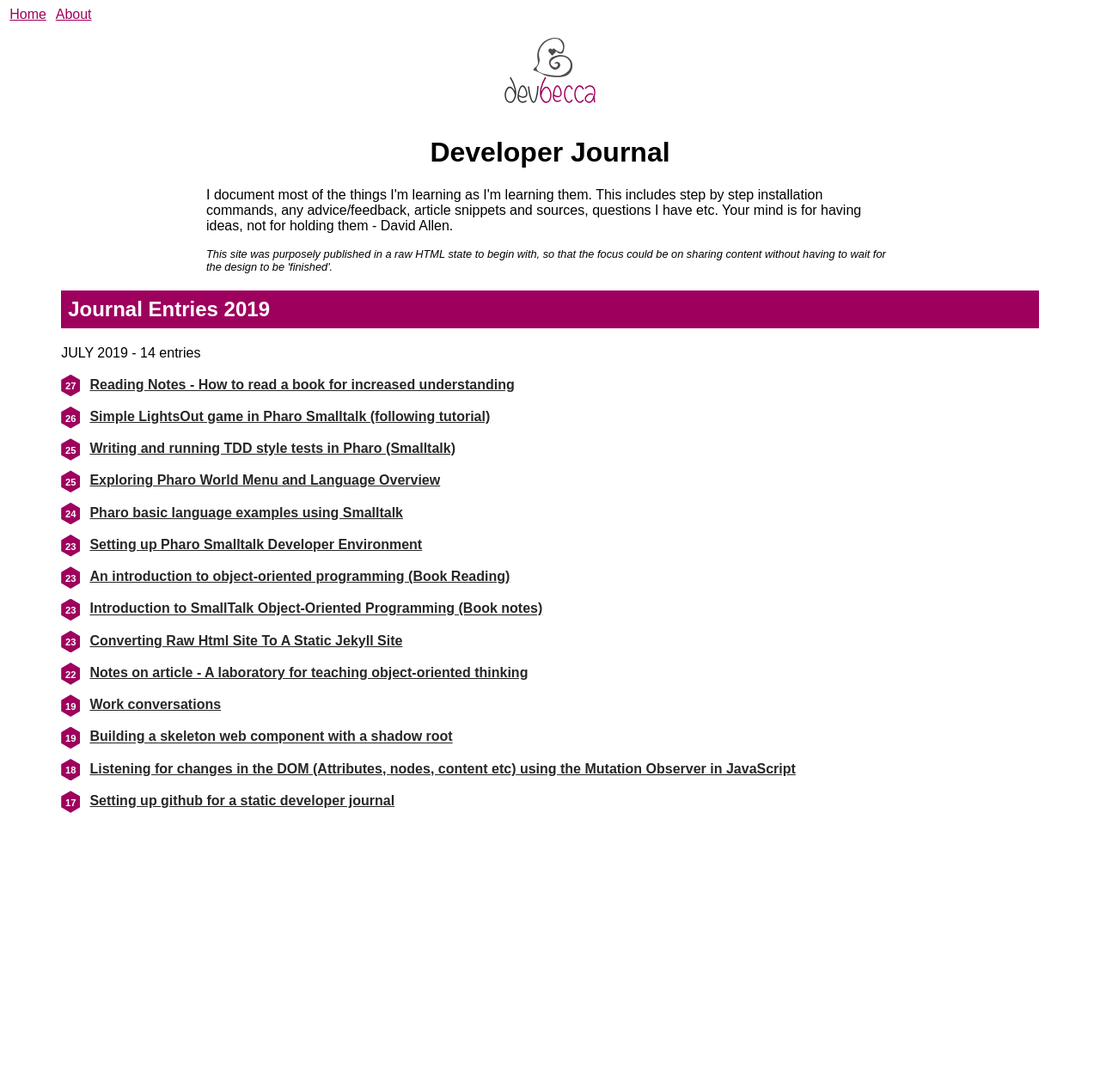
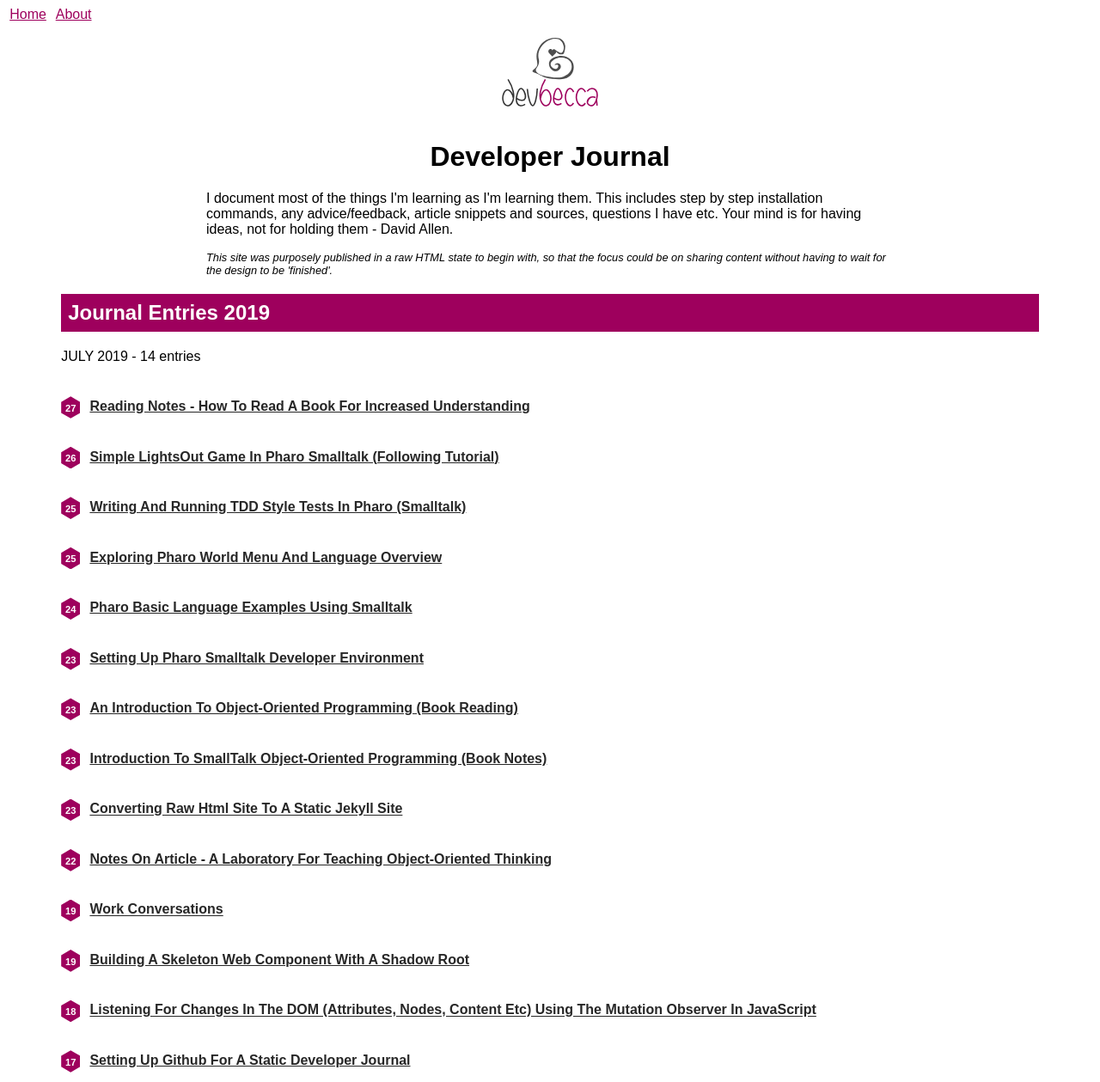
Before and after one commit to Becca9941/Becca9941.github.io, a Jekyll site: the page built from index.html, in a window 1280 px wide. Shown: the whole page at 86% size. Built offline with Jekyll 4.4.1, drawn with Linux system fonts in a browser that asks for light colours; before the commit the page ends 957 px from its top, so only the background shows below that.

Commit message:
list items a little further apart and images set to better width

```diff
--- a/css/style.css
+++ b/css/style.css
@@ -1,7 +1,5 @@
 img {
- max-width: 80%;
- display: block;
- margin: 0 auto;
+  width: 100%;
 }
 
 figure {
@@ -22,6 +20,10 @@ h1 {
   text-align: center;
 }
 
+h1, h2, h3, h4, h5 {
+  text-transform: capitalize;
+}
+
 a {
   color: #9E005D;
 	padding: .2rem;
@@ -35,8 +37,12 @@ a:hover {
 	text-decoration: underline;
 }
 
+li {
+  padding-top: .5rem;
+}
 
 .logo {
+  width: 7rem;
   display: block;
   margin: 0 auto;
 }
```
